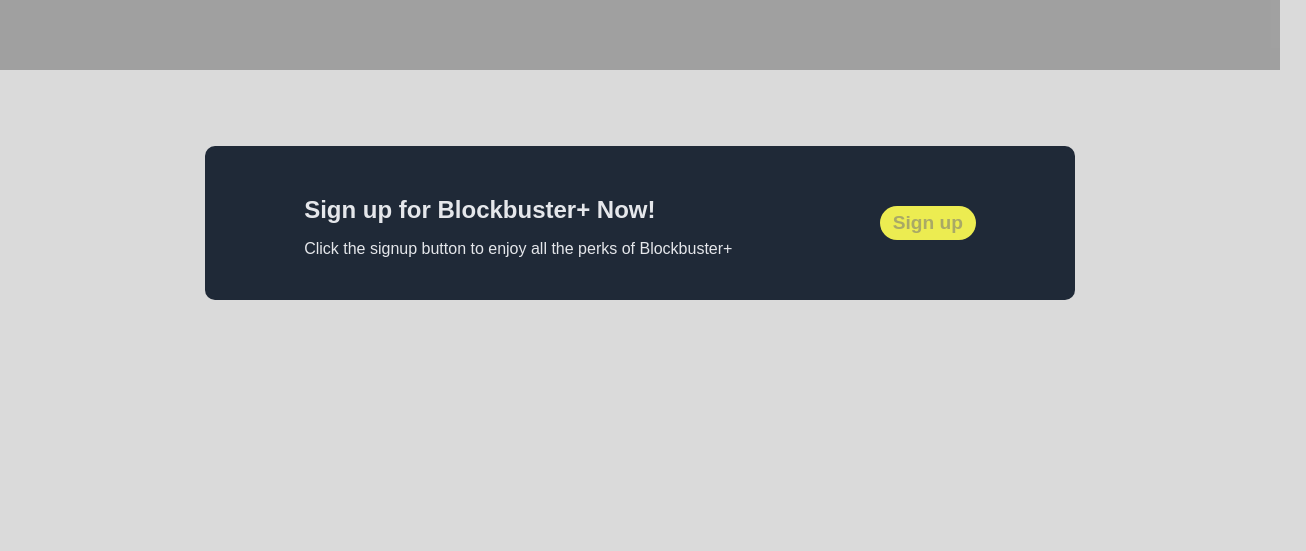
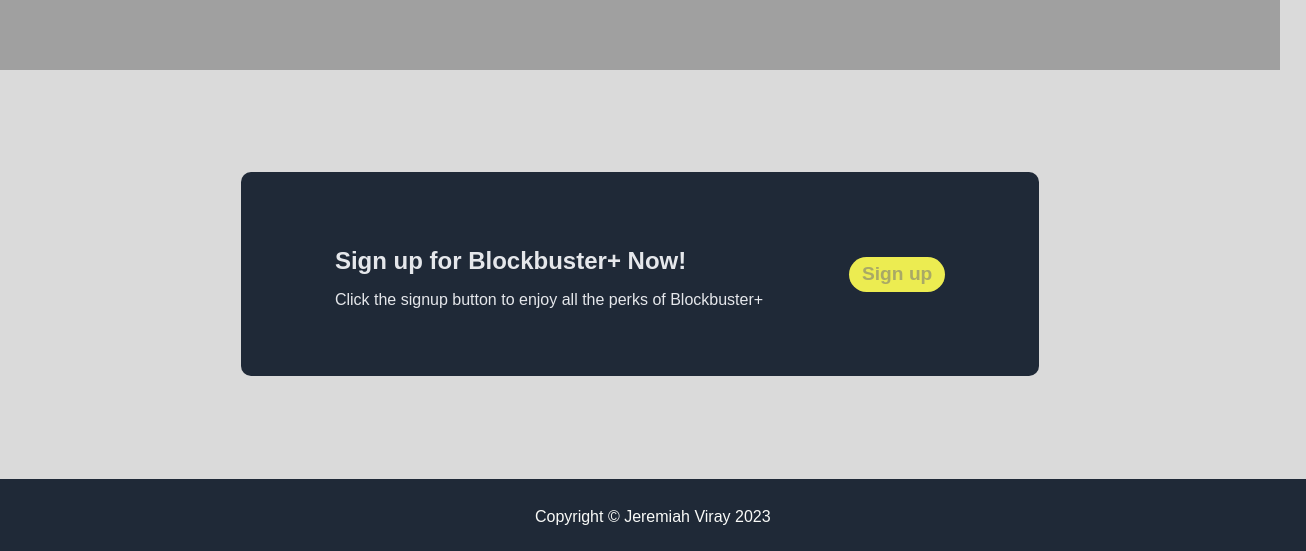
Before and after one commit to JeremiahuViray/landing-page, a plain HTML site: page index.html in a window 1280 px wide. Shown: the part 1477-2028 px from the top of the page, 1306 px wide, since content can reach past the window. Before the commit the page ends 1853 px from the top, so only its background shows below. Drawn offline with Linux system fonts and the light colour scheme.

Commit message:
create and style footer

```diff
--- a/index.html
+++ b/index.html
@@ -91,6 +91,9 @@
 <!--Section 3 end-->
 
 <!--Section 4-->
+    <div class="footer">
+        <p class="footertext">Copyright © Jeremiah Viray 2023</p>
+    </div>
 <!--Section 4 end-->
 </body>
 </html>
--- a/style.css
+++ b/style.css
@@ -187,7 +187,7 @@ a {
     display: flex;
     justify-content: center;
     align-items: center;
-    padding: 6vw 10vw;
+    padding: 8vw 16vw;
     color: var(--text-color2);
 
 }
@@ -198,7 +198,7 @@ a {
     display: flex;
     justify-content: space-around;
     align-items: center;
-    padding: 2vw;
+    padding: 4vw;
     border-radius: 10px;
     margin-top: 0;
 }
@@ -207,3 +207,16 @@ a {
     font-weight: bold;
     margin-bottom: 0;
 }
+/* End of section 3 styling */
+
+/* Section 4 styling */
+.footer {
+    background-color: var(--background-color);
+    color: #F9FAF8;
+    width: 100vw;
+    display: flex;
+    justify-content: center;
+    align-items: center;
+    padding: 1vw;
+    font-size: 1rem;
+}
```
